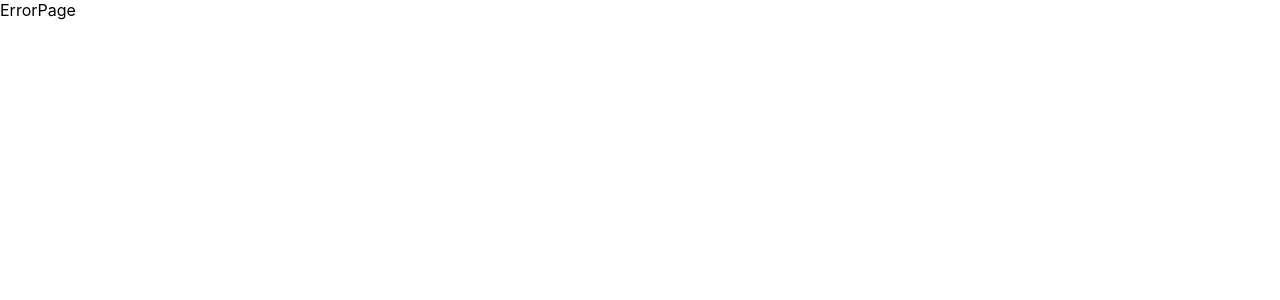
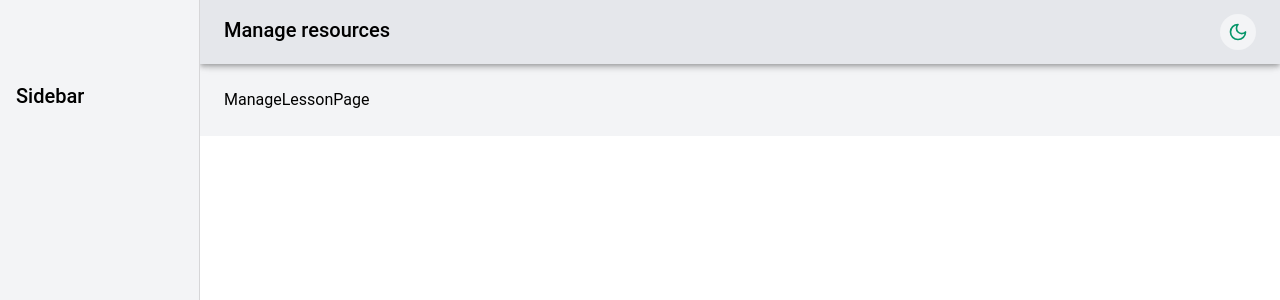
Before and after one commit to TrungHauad02/h2t-english, a React (Create React App) app: page /teacher/routes in a window 1280 px wide. Shown: the top 300 px of the page. Built offline with nearby package versions, Linux system fonts and the light colour scheme.

Commit message:
C(Teacher): Them teacher layout

```diff
--- /dev/null
+++ b/src/features/teacher/manageLesson/pages/ManageLessonPage.tsx
@@ -0,0 +1,5 @@
+import { Box } from "@mui/material";
+
+export default function ManageLessonPage() {
+  return <Box sx={{ height: "100%" }}>ManageLessonPage</Box>;
+}
--- a/src/layouts/TeacherLayout.tsx
+++ b/src/layouts/TeacherLayout.tsx
@@ -1,9 +1,58 @@
+import {
+  Box,
+  Toolbar,
+  CssBaseline,
+  useMediaQuery,
+  useTheme,
+} from "@mui/material";
+import { useDarkMode } from "hooks/useDarkMode";
 import { Outlet } from "react-router-dom";
+import useColor from "theme/useColor";
+import TeacherHeader from "./header/TeacherHeader";
+import TeacherSidebar from "./header/common/teacherSidebar/TeacherSidebar";
+import { useState } from "react";
+
+const drawerWidth = 200;
 
 export default function TeacherLayout() {
+  const theme = useTheme();
+  const isMobile = useMediaQuery(theme.breakpoints.down("sm"));
+  const [mobileOpen, setMobileOpen] = useState(false);
+  const { isDarkMode } = useDarkMode();
+  const color = useColor();
+
+  const handleDrawerToggle = () => {
+    setMobileOpen(!mobileOpen);
+  };
+
   return (
-    <div>
-      <Outlet />
-    </div>
+    <Box sx={{ display: "flex" }}>
+      <CssBaseline />
+      <TeacherHeader
+        drawerWidth={drawerWidth}
+        handleDrawerToggle={handleDrawerToggle}
+        isMobile={isMobile}
+      />
+      <TeacherSidebar
+        drawerWidth={drawerWidth}
+        mobileOpen={mobileOpen}
+        handleDrawerToggle={handleDrawerToggle}
+        isMobile={isMobile}
+      />
+      <Box
+        component="main"
+        sx={{
+          flexGrow: 1,
+          bgcolor: isDarkMode ? color.gray900 : color.gray100,
+          color: isDarkMode ? color.white : color.black,
+          p: 3,
+          marginLeft: 0,
+          width: isMobile ? `100%` : `calc(100% - ${drawerWidth}px)`,
+        }}
+      >
+        <Toolbar />
+        <Outlet />
+      </Box>
+    </Box>
   );
 }
--- a/src/layouts/header/TeacherHeader.tsx
+++ b/src/layouts/header/TeacherHeader.tsx
@@ -1,3 +1,75 @@
-export default function TeacherHeader() {
-  return <div>TeacherHeader</div>;
+import { AppBar, Toolbar, Typography, IconButton, Stack } from "@mui/material";
+import MenuIcon from "@mui/icons-material/Menu";
+import { useDarkMode } from "hooks/useDarkMode";
+import useColor from "theme/useColor";
+import { useEffect } from "react";
+import { useDispatch } from "react-redux";
+import { Moon, Sun } from "lucide-react";
+import { toggleTheme } from "../../redux/slices/themeSlice";
+
+export default function TeacherHeader({
+  drawerWidth,
+  handleDrawerToggle,
+  isMobile,
+}: {
+  drawerWidth: number;
+  handleDrawerToggle: () => void;
+  isMobile: boolean;
+}) {
+  const color = useColor();
+  const { isDarkMode } = useDarkMode();
+  const dispatch = useDispatch();
+
+  useEffect(() => {}, []);
+
+  return (
+    <AppBar
+      position="fixed"
+      sx={{
+        width: isMobile ? "100%" : `calc(100% - ${drawerWidth}px)`,
+        ml: isMobile ? 0 : `${drawerWidth}px`,
+        bgcolor: isDarkMode ? color.gray800 : color.gray200,
+        color: isDarkMode ? color.white : color.black,
+      }}
+    >
+      <Toolbar>
+        <Stack
+          direction={"row"}
+          justifyContent={"space-between"}
+          sx={{ width: "100%" }}
+        >
+          <Stack direction={"row"}>
+            {isMobile && (
+              <IconButton
+                color="inherit"
+                aria-label="open drawer"
+                edge="start"
+                onClick={handleDrawerToggle}
+                sx={{ mr: 2 }}
+              >
+                <MenuIcon />
+              </IconButton>
+            )}
+            <Typography variant="h6" noWrap component="div">
+              Manage resources
+            </Typography>
+          </Stack>
+          <Stack>
+            <IconButton
+              onClick={() => dispatch(toggleTheme())}
+              sx={{
+                bgcolor: isDarkMode ? color.gray800 : color.gray100,
+                color: isDarkMode ? color.emerald400 : color.emerald600,
+                "&:hover": {
+                  bgcolor: isDarkMode ? color.gray700 : color.gray200,
+                },
+              }}
+            >
+              {isDarkMode ? <Sun size={20} /> : <Moon size={20} />}
+            </IconButton>
+          </Stack>
+        </Stack>
+      </Toolbar>
+    </AppBar>
+  );
 }
--- /dev/null
+++ b/src/layouts/header/common/teacherSidebar/TeacherSidebar.tsx
@@ -0,0 +1,50 @@
+import { Box, Drawer, Toolbar, Typography } from "@mui/material";
+import { useDarkMode } from "hooks/useDarkMode";
+import useColor from "theme/useColor";
+
+export default function TeacherSidebar({
+  drawerWidth,
+  mobileOpen,
+  handleDrawerToggle,
+  isMobile,
+}: {
+  drawerWidth: number;
+  mobileOpen: boolean;
+  handleDrawerToggle: () => void;
+  isMobile: boolean;
+}) {
+  const color = useColor();
+  const { isDarkMode } = useDarkMode();
+
+  return (
+    <Box
+      component="nav"
+      sx={{ width: { sm: drawerWidth }, flexShrink: { sm: 0 } }}
+      aria-label="mailbox folders"
+    >
+      <Drawer
+        variant={isMobile ? "temporary" : "permanent"}
+        open={isMobile ? mobileOpen : true}
+        onClose={handleDrawerToggle}
+        ModalProps={{
+          keepMounted: true,
+        }}
+        sx={{
+          "& .MuiDrawer-paper": {
+            boxSizing: "border-box",
+            width: drawerWidth,
+            bgcolor: isDarkMode ? color.gray900 : color.gray100,
+            color: isDarkMode ? color.white : color.black,
+          },
+        }}
+      >
+        <Toolbar />
+        <Box sx={{ overflow: "auto" }}>
+          <Typography variant="h6" noWrap component="div" sx={{ p: 2 }}>
+            Sidebar
+          </Typography>
+        </Box>
+      </Drawer>
+    </Box>
+  );
+}
--- a/src/pages/index.ts
+++ b/src/pages/index.ts
@@ -18,6 +18,9 @@ export { default as RoutePage } from "features/route/pages/RoutePage";
 export { default as ListTestPage } from "features/listTest/pages/ListTestPage";
 export { default as TestPage } from "features/test/pages/TestPage";
 
+// Teacher Pages
+export { default as ManageLessonPage } from "features/teacher/manageLesson/pages/ManageLessonPage";
+
 // Admin Pages
 export { default as ManageUserPage } from "features/admin/pages/ManageUsersPage";
 export { default as ManageStudentPage } from "features/admin/pages/ManageStudentsPage";
--- a/src/routes/AppRoutes.tsx
+++ b/src/routes/AppRoutes.tsx
@@ -21,6 +21,10 @@ const AppRoutes = () => {
         <Route path="manage-student" element={<Pages.ManageStudentPage />} />
         <Route path="manage-teacher" element={<Pages.ManageTeacherPage />} />
       </Route>
+      <Route path="/teacher" element={<Layouts.TeacherLayout />}>
+        <Route index element={<Pages.ManageLessonPage />} />
+        <Route path="routes" element={<Pages.ManageLessonPage />} />
+      </Route>
       <Route path="*" element={<Pages.ErrorPage />} />
     </Routes>
   );
```
